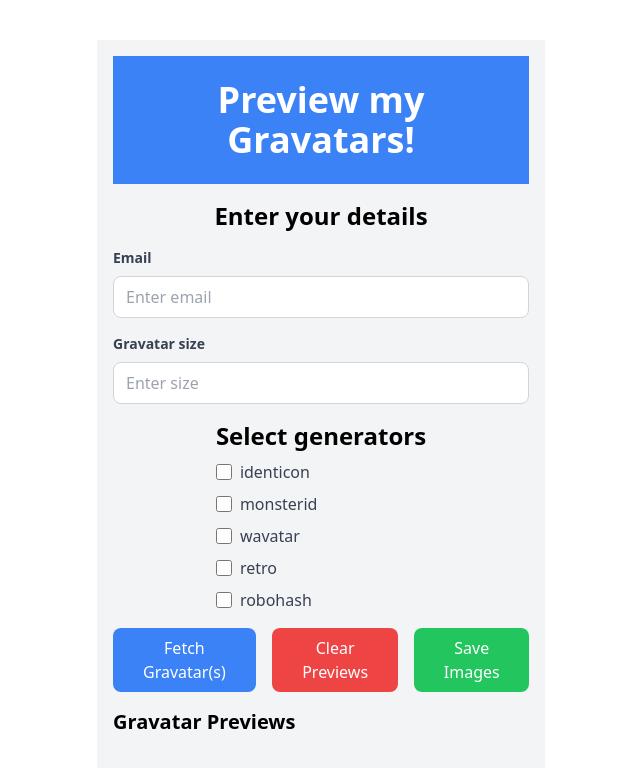
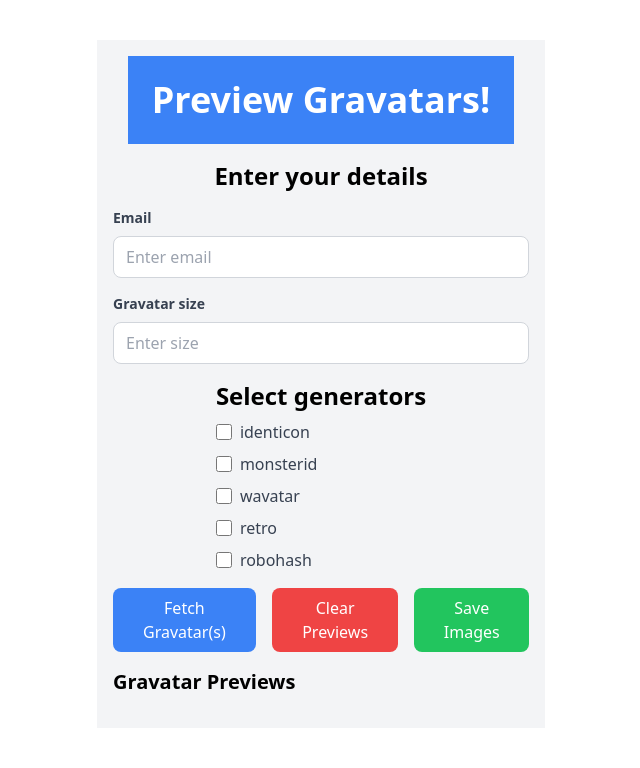
Before and after one commit to aliakatas/mypygravatar, a React (Create React App) app in the folder fetch-gravatars/: page / in a window 1280 px wide. Shown: the top 768 px of the page, without its empty margins (319-959 px from the left). Built offline with nearby package versions, Linux system fonts and the light colour scheme; the HTML template or start-up script is replaced by a standard one.

Commit message:
Minor changes to messages phrasing.

```diff
--- a/fetch-gravatars/src/App.js
+++ b/fetch-gravatars/src/App.js
@@ -93,7 +93,7 @@
   return (
     <div className="flex flex-col items-center space-y-4 p-4 max-w-md mx-auto mt-10 bg-gray-100">
       <div className="text-center bg-blue-500 text-white p-6">
-        <h1 className="text-4xl font-bold">Preview my Gravatars!</h1>
+        <h1 className="text-4xl font-bold">Preview Gravatars!</h1>
       </div>
 
       <h2 className="text-2xl font-semibold">Enter your details</h2>
```
